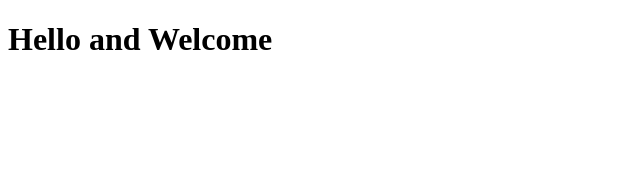
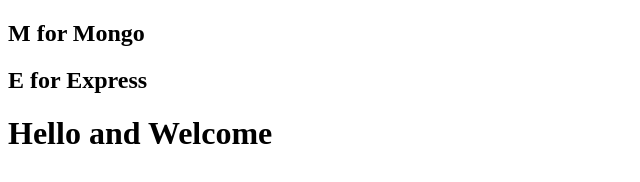
Before and after one commit to TK47bd/TestPurpose, a plain HTML site: page index.html in a window 1280 px wide. Shown: the whole page, without its empty margins (0-640 px from the left). Drawn offline with Linux system fonts and the light colour scheme.

Commit message:
second commit

```diff
--- a/index.html
+++ b/index.html
@@ -5,6 +5,8 @@
     <meta http-equiv="X-UA-Compatible" content="IE=edge">
     <meta name="viewport" content="width=device-width, initial-scale=1.0">
     <title>This is my first work with MERN</title>
+    <h2>M for Mongo</h2>
+    <h2>E for Express</h2>
 </head>
 <body>
     <h1>Hello and Welcome</h1>
```
